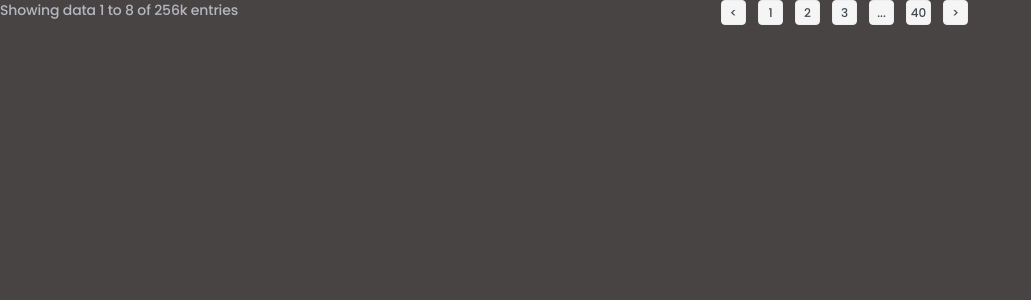
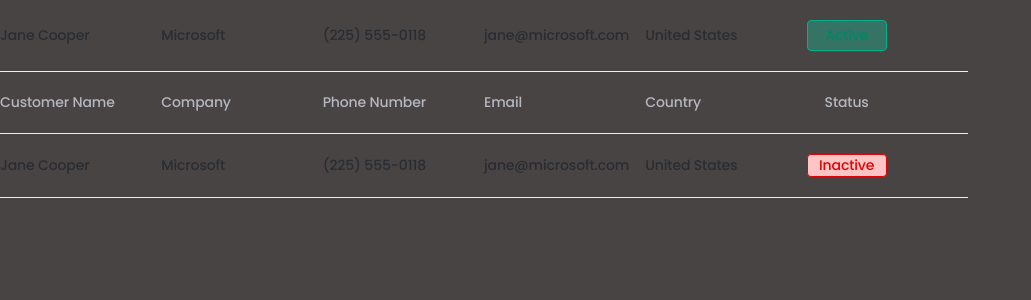
Before and after one commit to PerflexEr/Testovoe1, a React (Create React App) app: page / in a window 1280 px wide. Shown: the top 300 px of the page, without its empty margins (0-1031 px from the left). Built offline with nearby package versions, Linux system fonts and the light colour scheme.

Commit message:
customer overview rdy"

```diff
--- a/src/App.jsx
+++ b/src/App.jsx
@@ -1,10 +1,13 @@
 
 import Menu from "./components/menu/menu";
 import PagesNavBar from "./components/pagesNavbar/pagesNavBar";
+import Customer from "./components/customer/customer";
 function App() {
   return (
    <div className="">
-      <PagesNavBar/>
+      <Customer name={'Jane Cooper'} company={'Microsoft'} number={'(225) 555-0118'} email={'jane@microsoft.com'} country={'United States'} status={'active'} />
+      <Customer  />
+      <Customer name={'Jane Cooper'} company={'Microsoft'} number={'(225) 555-0118'} email={'jane@microsoft.com'} country={'United States'} status={'inactive'} />
     </div>
   );
 }
--- /dev/null
+++ b/src/components/customer/customer.jsx
@@ -0,0 +1,34 @@
+import React from 'react';
+import './customer.scss';
+
+const Customer = ({ name = 'Customer Name', company = 'Company', number = 'Phone Number', email = 'Email', country = 'Country', status = 'Status' }) => {
+  return (
+    <div>
+      {status === 'Status' ?
+        <div className="customer" style={{color: '#B5B7C0'}}>
+          <div className="customer__name">{name}</div>
+          <div className="customer__company">{company}</div>
+          <div className="customer__number">{number}</div>
+          <div className="customer__email">{email}</div>
+          <div className="customer__country">{country}</div>
+          <div className="customer__status" style={{width:'80px' , textAlign:'center'}}>{status}</div>
+        </div> : (
+        <div className="customer">
+          <div className="customer__name">{name}</div>
+          <div className="customer__company">{company}</div>
+          <div className="customer__number">{number}</div>
+          <div className="customer__email">{email}</div>
+          <div className="customer__country">{country}</div>
+          <div className="customer__status">
+            {status === 'active' ?
+              <div className="active__status">Active</div> :
+              <div className="inactive__status">Inactive</div>
+            }
+          </div>
+        </div>
+      )}
+    </div>
+  );
+};
+
+export default Customer;
--- /dev/null
+++ b/src/components/customer/customer.scss
@@ -0,0 +1,32 @@
+.customer{
+  display: grid;
+  padding: 20px 0;
+  grid-template-columns: 1fr 1fr 1fr 1fr 1fr 1fr;
+  color: #292D32;
+  align-items: center;
+  border-bottom: 1px solid #EEE;
+  max-width: 968px;
+  &__status{
+    text-align: center;
+  }
+  cursor: pointer;
+}
+.active__status{
+  width: 80px;
+  border-radius: 4px;
+  border: 1px solid #00B087;
+  color: #008767;
+  background: rgba(22, 192, 152, 0.38);
+  text-align: center;
+  padding: 4px 0;
+
+}
+.inactive__status{
+  width: 80px;
+  color: #DF0404;
+  border-radius: 4px;
+  border: 1px solid #DF0404;
+  background: #FFC5C5;
+  text-align: center;
+  padding-top: 4px 0;
+}
```
